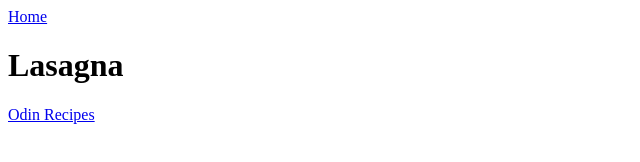
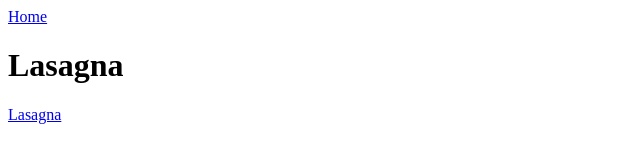
Before and after one commit to doctarpolmz/odin-recipes, a plain HTML site: page recipes/lasagna.html in a window 1280 px wide. Shown: the full height of the page, 0-640 px from the left. Drawn offline with Linux system fonts and the light colour scheme.

Commit message:
Add lasagna.html

```diff
--- a/recipes/lasagna.html
+++ b/recipes/lasagna.html
@@ -7,7 +7,7 @@
     <title>Odin Recipes</title>
     <body>
         <h1>Lasagna</h1>
-        <a href="recipes/odin-recipes.html">Odin Recipes</a>
+        <a href="recipes/lasagna.html">Lasagna </a>
     </body>
 </head>
 </html>
```
